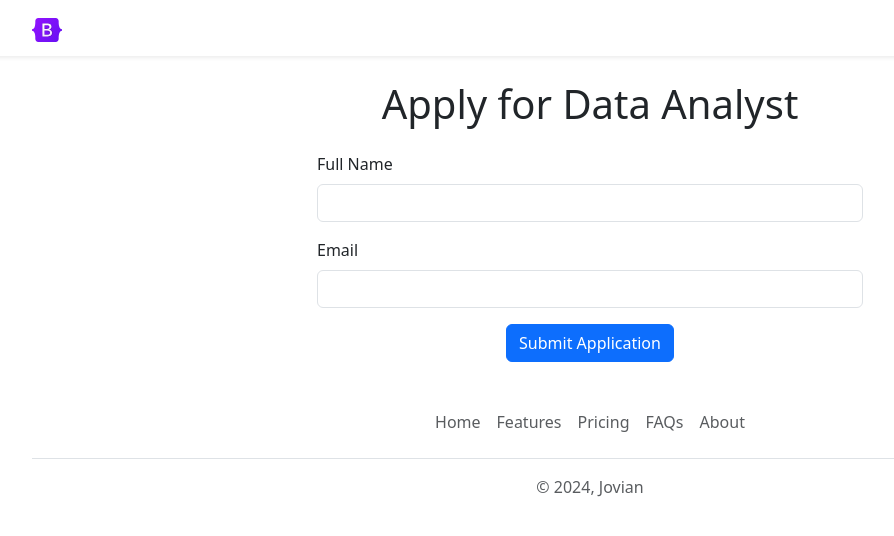
After one commit to makakochka/jovian-careers-website, a Flask app: page /application/1 in a window 1280 px wide. The commit adds this page. Shown: the top 536 px of the page, without its empty margins (50-944 px from the left). Run offline with Flask 3, Linux system fonts and the light colour scheme.

Commit message:
edit application.py

```diff
--- a/app.py
+++ b/app.py
@@ -30,13 +30,24 @@ JOBS = [
 
 @app.route("/")
 def hello_world():
-    return render_template("home.html",
+  return render_template("home.html",
                           jobs=JOBS,
                           company_name="Jovian")
 
 @app.route("/api/jobs")
 def list_jobs():
-    return jsonify(JOBS)
+  return jsonify(JOBS)
+
+@app.route('/application/<id>')
+def application(id):
+  try:
+    job_id = int(id)
+    job = next((job for job in JOBS if job["id"] == job_id), None)
+    if job:
+      return render_template('application.html', job=job)
+    return "Job not found", 404
+  except ValueError:
+    return "Invalid job ID", 400
 
 if __name__ == "__main__":
-    app.run(host='0.0.0.0', debug=True)
+  app.run(host='0.0.0.0', debug=True)
--- a/requirements.txt
+++ b/requirements.txt
@@ -5,4 +5,3 @@ itsdangerous==2.2.0
 Jinja2==3.1.5
 MarkupSafe==3.0.2
 Werkzeug==3.1.3
-gunicorn
--- /dev/null
+++ b/templates/application.html
@@ -0,0 +1,33 @@
+<!DOCTYPE html>
+<html>
+  <head>
+    <title>Apply for {{job['title']}} - Jovian</title>
+    <meta charset="utf-8">
+    <meta name="viewport" content="width=device-width, initial-scale=1">
+    <link href="https://cdn.jsdelivr.net/npm/bootstrap@5.3.2/dist/css/bootstrap.min.css" rel="stylesheet">
+  </head>
+  <body>
+    {% include "nav.html" %}
+    <div class="container">
+      <h1 class="text-center mt-4 mb-4">Apply for {{job['title']}}</h1>
+      <div class="row justify-content-center">
+        <div class="col-md-6">
+          <form action="/application/{{job['id']}}/submit" method="POST">
+            <div class="mb-3">
+              <label for="name" class="form-label">Full Name</label>
+              <input type="text" required class="form-control" id="name" name="name">
+            </div>
+            <div class="mb-3">
+              <label for="email" class="form-label">Email</label>
+              <input type="email" required class="form-control" id="email" name="email">
+            </div>
+            <div class="text-center">
+              <button type="submit" class="btn btn-primary">Submit Application</button>
+            </div>
+          </form>
+        </div>
+      </div>
+    </div>
+    {% include 'footer.html' %}
+  </body>
+</html>
--- /dev/null
+++ b/templates/footer.html
@@ -0,0 +1,12 @@
+<div class="container">
+  <footer class="py-3 my-4">
+    <ul class="nav justify-content-center border-bottom pb-3 mb-3">
+      <li class="nav-item"><a href="#" class="nav-link px-2 text-body-secondary">Home</a></li>
+      <li class="nav-item"><a href="#" class="nav-link px-2 text-body-secondary">Features</a></li>
+      <li class="nav-item"><a href="#" class="nav-link px-2 text-body-secondary">Pricing</a></li>
+      <li class="nav-item"><a href="#" class="nav-link px-2 text-body-secondary">FAQs</a></li>
+      <li class="nav-item"><a href="#" class="nav-link px-2 text-body-secondary">About</a></li>
+    </ul>
+    <p class="text-center text-body-secondary">&copy; 2024, Jovian</p>
+  </footer>
+</div>
--- a/templates/nav.html
+++ b/templates/nav.html
@@ -1,7 +1,8 @@
 <nav class="navbar shadow-sm fixed-top bg-white">
   <div class="container">
     <a class="navbar-brand" href="#">
-      <img src="static/bootstrap-logo.svg" alt="Jovian" width="30" height="24">
+      <img src="/static/bootstrap-logo.svg" alt="Jovian" width="30" height="24">
     </a>
   </div>
 </nav>
+<div style="height: 56px"></div>
```
Also changed, not shown: replit_zip_error_log.txt (+13 -13 lines), templates/home.html (+15 -2 lines), templates/jobitems.html (+5 -3 lines), 1 other file.
